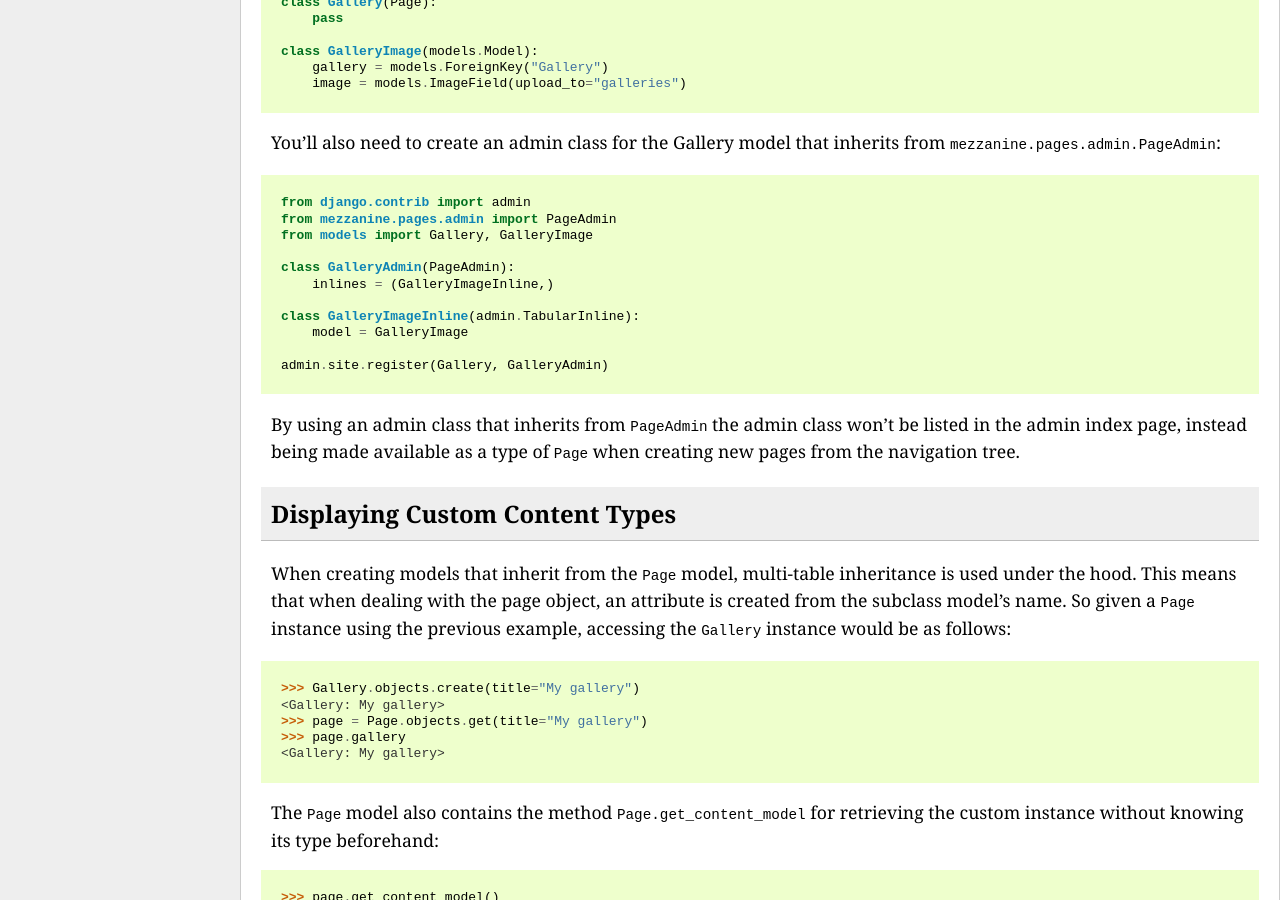
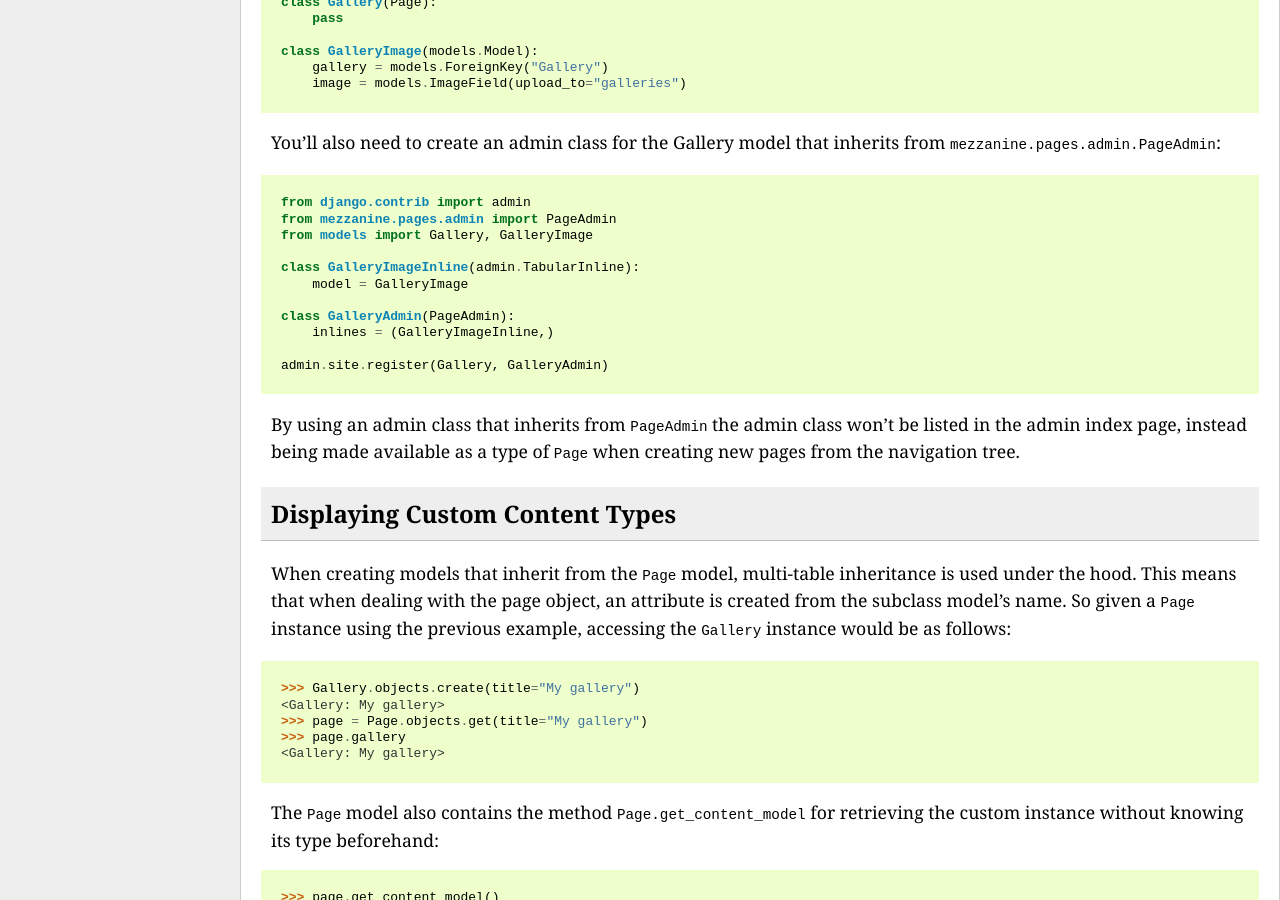
Before and after one commit to stephenmcd/mezzanine, a Sphinx documentation site: the page built from docs/content-architecture.rst, in a window 1280 px wide and 900 px high, scrolled down 765 px. Built offline with Sphinx 7.4.7, drawn with Linux system fonts in a browser that asks for light colours.

Commit message:
Updated sequence of classes in documentation to run correctly - thanks Nick Hagianis for picking this up.

```diff
--- a/docs/content-architecture.rst
+++ b/docs/content-architecture.rst
@@ -48,11 +48,11 @@ inherits from ``mezzanine.pages.admin.PageAdmin``::
     from mezzanine.pages.admin import PageAdmin
     from models import Gallery, GalleryImage
 
+    class GalleryImageInline(admin.TabularInline):
+        model = GalleryImage
+
     class GalleryAdmin(PageAdmin):
         inlines = (GalleryImageInline,)
-
-    class GalleryImageInline(admin.TabularInline):
-        model = GalleryImage
 
     admin.site.register(Gallery, GalleryAdmin)
 
```
